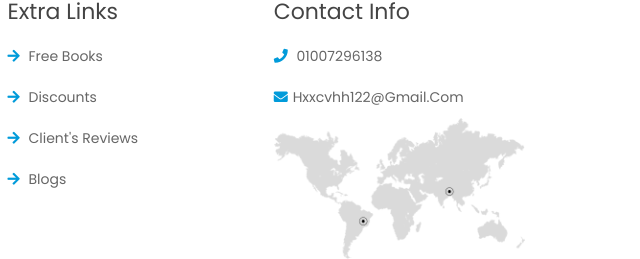
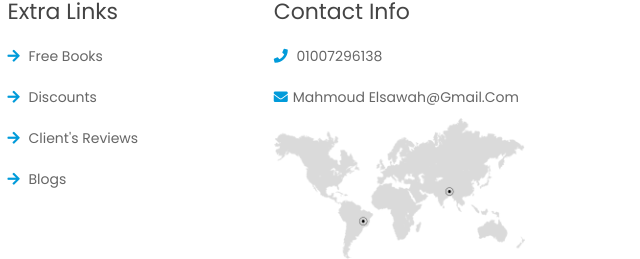
Before and after one commit to mahmoudelsawahh/full_Project, a plain HTML site: page index.html in a window 1280 px wide. Shown: the part 4161-4420 px from the top of the page, 640-1280 px from the left. Drawn offline with Linux system fonts and the light colour scheme.

Commit message:
Update index.html

```diff
--- a/index.html
+++ b/index.html
@@ -969,7 +969,7 @@
         <div class="box">
             <h3>contact info</h3>
             <a href="https://wa.me/393802833694"> <i class="fas fa-phone"></i> 01007296138 </a>
-            <a href="https://mail.google.com/mail/u/0/?tab=rm&ogbl#inbox?compose=new"> <i class="fas fa-envelope"></i>hxxcvhh122@gmail.com</a>
+            <a href="https://mail.google.com/mail/u/0/?tab=rm&ogbl#inbox?compose=new"> <i class="fas fa-envelope"></i>Mahmoud elsawah@gmail.com</a>
             <img src="image/worldmap.png" class="map" alt="">
         </div>
 
```
